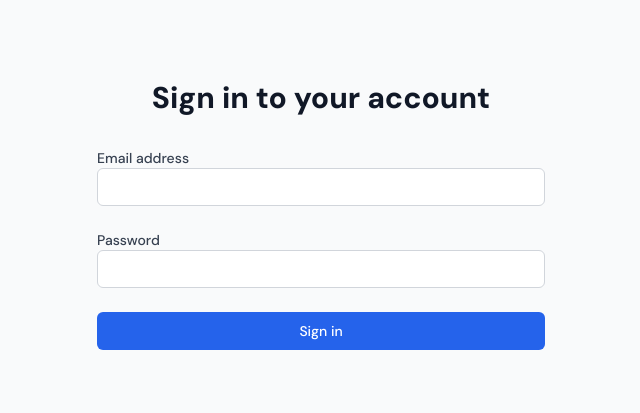
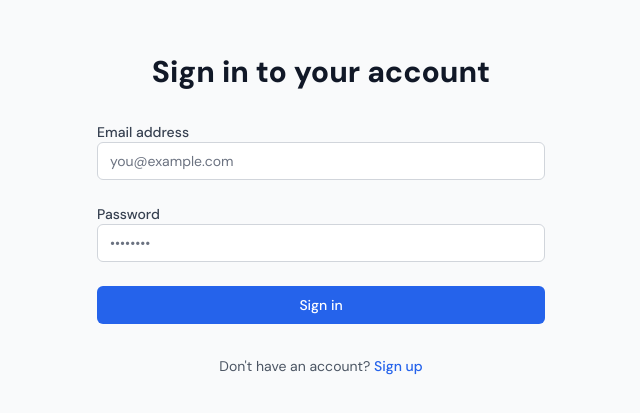
Before and after one commit to mohammadsiam0068/Tempmail, a Next.js app: page / in a window 1280 px wide. Shown: the part 197-610 px from the top of the page, without its empty margins (319-959 px from the left). Built offline with nearby package versions, Linux system fonts and the light colour scheme; a web font is replaced by a local one.

Commit message:
Update page.tsx

```diff
--- a/src/app/page.tsx
+++ b/src/app/page.tsx
@@ -1,23 +1,27 @@
 'use client'
 
-import { useState } from 'react'
+import { useState, FormEvent } from 'react'
 import { loginAction } from './actions'
 
 export default function LoginPage() {
   const [loading, setLoading] = useState(false)
   const [error, setError] = useState('')
 
-  const handleFormSubmit = async (formData: FormData) => {
+  // FormEvent যুক্ত করা হয়েছে এবং e.preventDefault() দেওয়া হয়েছে
+  const handleFormSubmit = async (e: FormEvent<HTMLFormElement>) => {
+    e.preventDefault() // এটি ব্রাউজারকে পেজ রিলোড করা থেকে ১০০% আটকে দেবে!
     setLoading(true)
     setError('')
 
+    // ফর্মের ডাটা ম্যানুয়ালি তৈরি করে সার্ভার অ্যাকশনে পাঠানো হচ্ছে
+    const formData = new FormData(e.currentTarget)
     const result = await loginAction(formData)
 
     if (result?.error) {
       setError(result.error)
       setLoading(false)
     } else if (result?.success) {
-      // লগিন সফল হলে জোর করে হার্ড-রিলোড দিয়ে ড্যাশবোর্ডে পাঠানো হবে
+      // লগিন সফল হলে ব্রাউজারকে ড্যাশবোর্ডে পাঠানো হবে
       window.location.href = '/dashboard'
     }
   }
@@ -31,7 +35,8 @@ export default function LoginPage() {
           </h2>
         </div>
 
-        <form className="mt-8 space-y-6" action={handleFormSubmit}>
+        {/* action এর বদলে onSubmit ব্যবহার করা হয়েছে */}
+        <form className="mt-8 space-y-6" onSubmit={handleFormSubmit}>
           {error && (
             <div className="rounded-md bg-red-50 p-4 border border-red-200">
               <p className="text-sm font-medium text-red-800">{error}</p>
@@ -44,6 +49,7 @@ export default function LoginPage() {
               id="email"
               name="email"
               type="email"
+              placeholder="you@example.com"
               required
               className="appearance-none rounded-md relative block w-full px-3 py-2 border border-gray-300 placeholder-gray-500 text-gray-900 focus:outline-none focus:ring-blue-500 focus:border-blue-500 focus:z-10 sm:text-sm"
             />
@@ -55,6 +61,7 @@ export default function LoginPage() {
               id="password"
               name="password"
               type="password"
+              placeholder="••••••••"
               required
               className="appearance-none rounded-md relative block w-full px-3 py-2 border border-gray-300 placeholder-gray-500 text-gray-900 focus:outline-none focus:ring-blue-500 focus:border-blue-500 focus:z-10 sm:text-sm"
             />
@@ -68,6 +75,13 @@ export default function LoginPage() {
             {loading ? 'Signing in...' : 'Sign in'}
           </button>
         </form>
+
+        <p className="text-center text-sm text-gray-600">
+          Don't have an account?{' '}
+          <a href="/auth/signup" className="font-medium text-blue-600 hover:text-blue-500">
+            Sign up
+          </a>
+        </p>
       </div>
     </div>
   )
```
